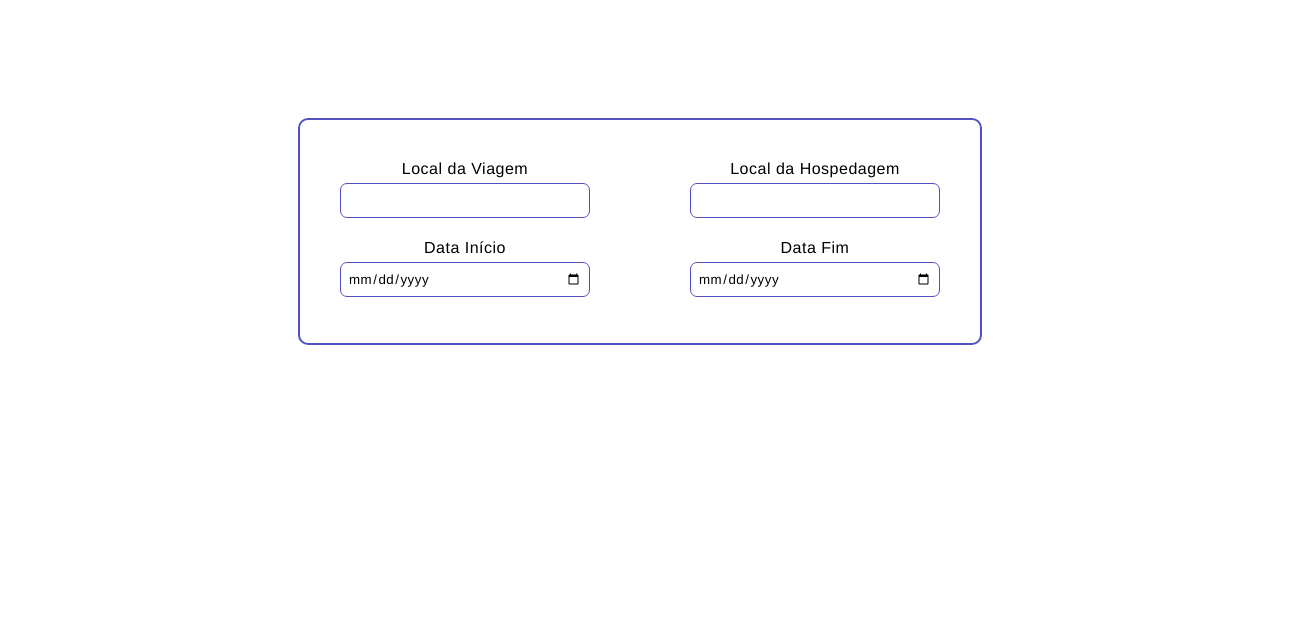
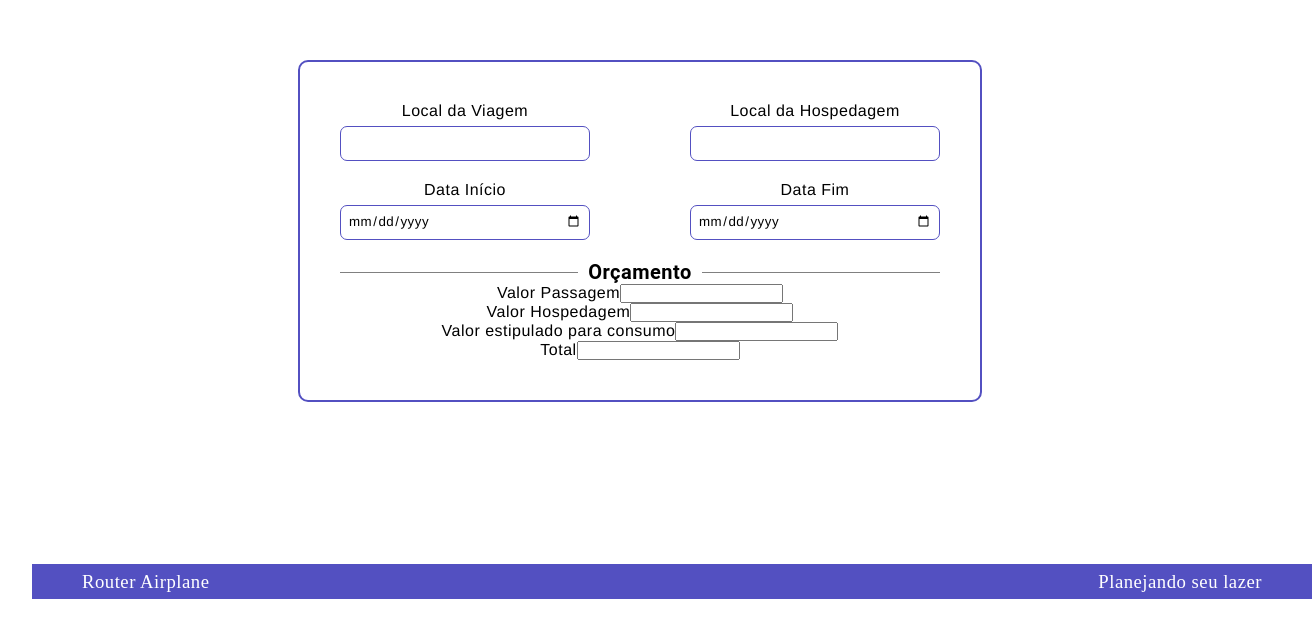
Before and after one commit to BezerraLuiz/planejamento-viagem, a React (Vite) app: page /iniciar-viagem in a window 1280 px wide. Shown: the part 201-838 px from the top of the page, 1312 px wide, since content can reach past the window. Built offline with nearby package versions, Linux system fonts and the light colour scheme.

Commit message:
Iniciar-Viagem

```diff
--- a/src/Routes/IniciarViagem/IniciarViagem.jsx
+++ b/src/Routes/IniciarViagem/IniciarViagem.jsx
@@ -1,6 +1,25 @@
 import style from "./IniciarViagem.module.css";
+import Footer from "../../Components/Outlet/Footer/Footer";
+import { useState } from "react";
 
 export default function IniciarViagem() {
+  const [valorPassagem, setValorPassagem] = useState('');
+
+  const handleFormatarMoeda = (e) => {
+    let value = e.target.value;
+
+    // Remove todos os caracteres que não sejam dígitos
+    value = value.replace(/\D/g, '');
+
+    // Formata o valor para moeda BR.
+    value = (Number(value) / 100).toLocaleString('pt-BR', {
+      style: 'currency',
+      currency: 'BRL'
+    });
+
+    setValorPassagem(value);
+  }
+
   return (
     <>
       <div id={style.container_main}>
@@ -42,9 +61,46 @@ export default function IniciarViagem() {
             </div>
           </form>
 
+          <div id={style.container_orcamento}>
+            <span></span>
+            <p>Orçamento</p>
+            <span></span>
+          </div>
 
+          <div>
+            <div>
+              <label htmlFor="">Valor Passagem</label>
+              <input type="text"
+                value={valorPassagem}
+                onChange={handleFormatarMoeda}
+              />
+            </div>
+            <div>
+              <label htmlFor="">Valor Hospedagem</label>
+              <input type="text"
+                value={valorPassagem}
+                onChange={handleFormatarMoeda}
+              />
+            </div>
+            <div>
+              <label htmlFor="">Valor estipulado para consumo</label>
+              <input type="text"
+                value={valorPassagem}
+                onChange={handleFormatarMoeda}
+              />
+            </div>
+            <div>
+              <label htmlFor="">Total</label>
+              <input type="text"
+                value={valorPassagem}
+                onChange={handleFormatarMoeda}
+              />
+            </div>
+          </div>
         </div>
       </div>
+
+      <Footer />
     </>
   );
 }
--- a/src/Routes/IniciarViagem/IniciarViagem.module.css
+++ b/src/Routes/IniciarViagem/IniciarViagem.module.css
@@ -32,3 +32,23 @@
     padding: 7px;
   }
 }
+
+#container_orcamento {
+  display: flex;
+  justify-content: center;
+  align-items: center;
+  gap: 10px;
+  margin-top: 15px;
+
+  & span {
+    width: 100%;
+    height: 1px;
+    background-color: gray;
+  }
+
+  & p {
+    font-size: 20px;
+    font-weight: bold;
+    font-family: "Roboto", sans-serif;
+  }
+}
--- a/src/Routes/UserPage/UserPage.jsx
+++ b/src/Routes/UserPage/UserPage.jsx
@@ -1,7 +1,7 @@
 import style from "./UserPage.module.css";
 import Footer from "../../Components/Outlet/Footer/Footer";
 import { FaRegEdit } from "react-icons/fa";
-import { Link, useNavigate } from "react-router-dom";
+import { useNavigate } from "react-router-dom";
 import Loading from "../../Components/Loading/Loading";
 import { useEffect, useState } from "react";
 
@@ -77,6 +77,10 @@ export default function UserPage() {
     input.style.backgroundColor = "white";
   };
 
+ const handleCancel = () => {
+  navigate('/');
+ }
+
   const handleLogout = () => {
     setIsLoading(true);
     sessionStorage.clear();
@@ -120,8 +124,8 @@ export default function UserPage() {
             </div>
           </div>
           <div id={style.container_btn}>
-            <span>
-              <Link to={`/`}>Cancelar</Link>
+            <span onClick={handleCancel}>
+              Cancelar
             </span>
             <span onClick={handleSaveChanges}>Salvar Alterações</span>
           </div>
```
